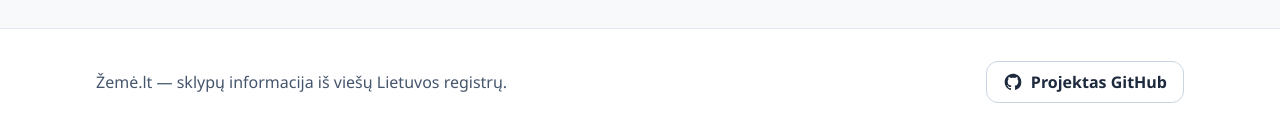
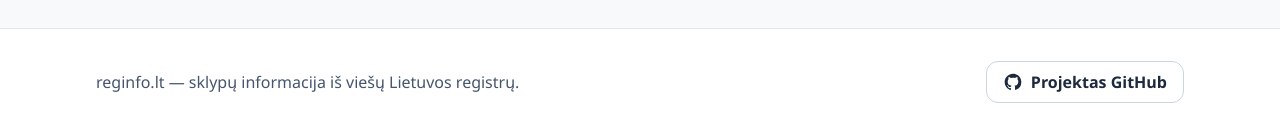
Before and after one commit to FDiskas/zeme, a React (Vite) app in the folder apps/web/: page / in a window 1280 px wide. Shown: the part 665-797 px from the top of the page. Built offline with nearby package versions, Linux system fonts and the light colour scheme; what @orpc/client would draw is missing.

Commit message:
feat: Update footer and header branding to reflect new domain name

```diff
--- a/apps/web/src/App.tsx
+++ b/apps/web/src/App.tsx
@@ -45,10 +45,10 @@ function Footer() {
     <footer className="border-t border-slate-200 bg-white">
       <div className="mx-auto flex max-w-6xl flex-col items-center justify-between gap-4 px-4 py-8 text-center md:flex-row md:px-8 md:text-left">
         <p className="text-base text-slate-600">
-          Žemė.lt — sklypų informacija iš viešų Lietuvos registrų.
+          reginfo.lt — sklypų informacija iš viešų Lietuvos registrų.
         </p>
         <a
-          href="https://github.com/vkuciauskas/zeme"
+          href="https://github.com/FDiskas/zeme"
           target="_blank"
           rel="noreferrer"
           className="inline-flex items-center gap-2 rounded-xl border border-slate-300 bg-white px-4 py-2 text-base font-semibold text-slate-800 transition hover:border-teal-300 hover:text-teal-700 active:scale-[0.98]"
@@ -72,7 +72,7 @@ function Header() {
             </svg>
           </div>
           <span className="text-2xl font-extrabold tracking-tight text-slate-900">
-            Žemė<span className="ml-1 text-sm font-semibold uppercase tracking-widest text-teal-600/80">.lt</span>
+            Reginfo<span className="ml-1 text-sm font-semibold uppercase tracking-widest text-teal-600/80">.lt</span>
           </span>
         </Link>
         <nav className="flex items-center gap-6">
```
